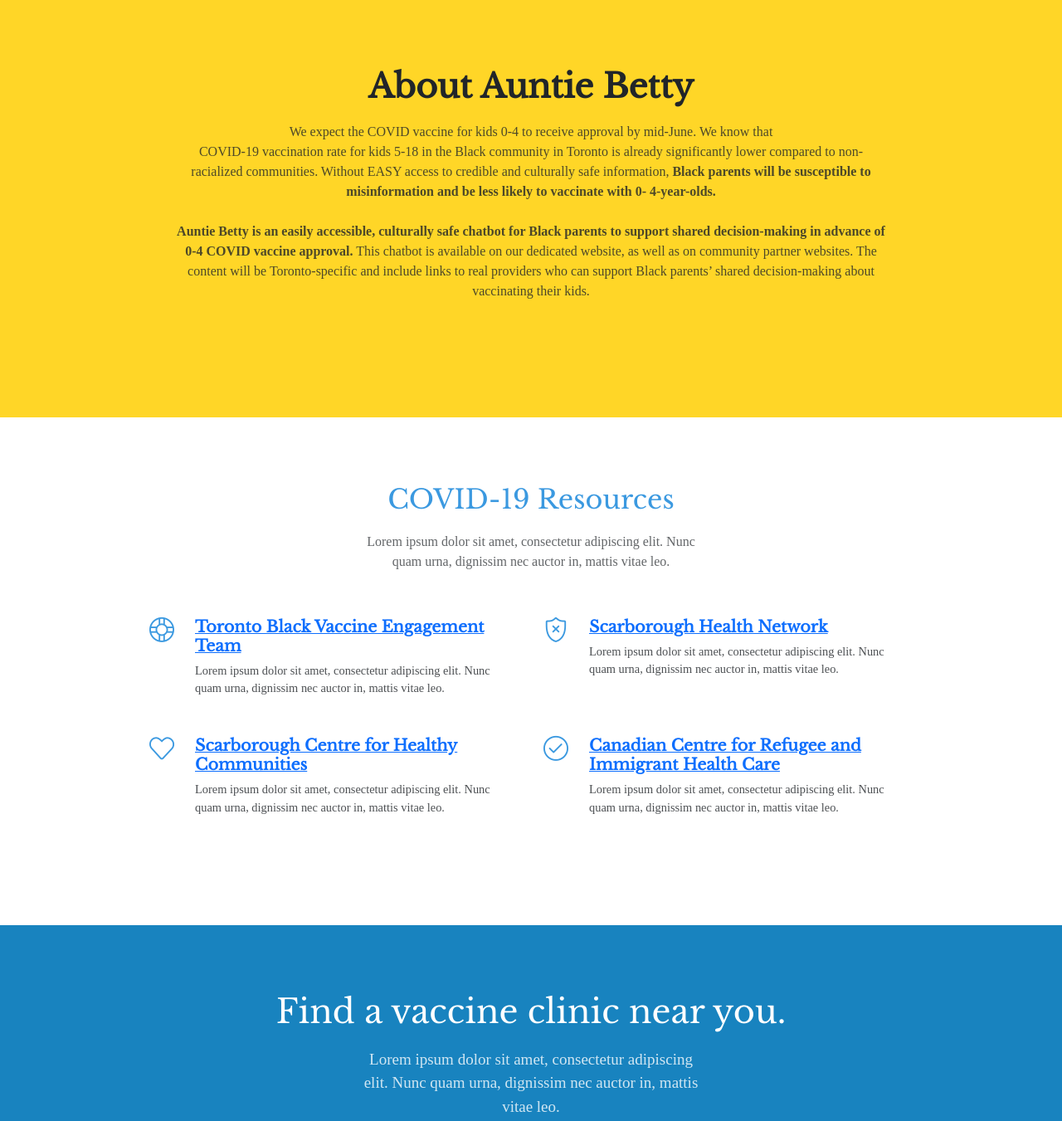
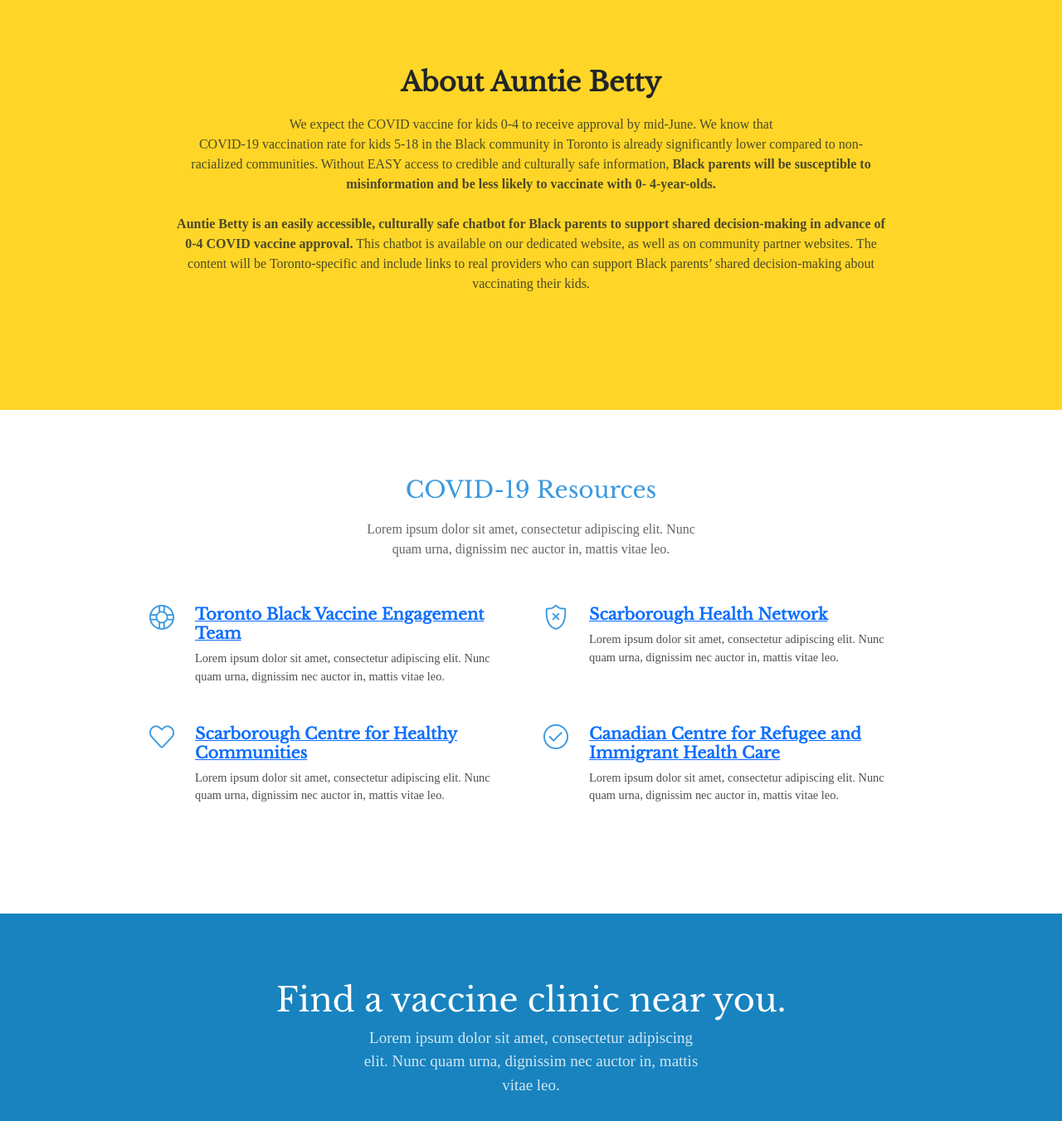
Before and after one commit to DiskTurbo/auntie-betty-website-preview, a plain HTML site: page index.html in a window 1280 px wide. Shown: the part 760-2111 px from the top of the page at 83% size. Drawn offline with nearby package versions, Linux system fonts and the light colour scheme; some packages are replaced by stand-ins of ours; a script that the page names is missing; a web font is replaced by a local one.

Commit message:
Website updates.

```diff
--- a/index.html
+++ b/index.html
@@ -34,7 +34,7 @@
         <section class="clean-block clean-hero" style="color: rgba(37,39,112,0);--bs-primary: #0d6efd;--bs-primary-rgb: 13,110,253;">
             <div class="col offset-xxl-0" style="background: #1883bf;height: 680px;">
                 <div class="text" style="margin: 145px;margin-top: 172px;">
-                    <h2 style="filter: sepia(0%);font-weight: bold;font-family: 'Libre Baskerville', serif;font-size: 50px;"><br>Wachana na gutter press!<br></h2>
+                    <h1 style="filter: sepia(0%);font-weight: bold;font-family: 'Libre Baskerville', serif;font-size: 50px;"><br>Wachana na gutter press!<br></h1>
                     <p style="font-family: 'Times New Roman';font-size: 19px;"><br>This chatbot is a version of the VIRA chatbot developed by John Hopkins adapted to be more accessible&nbsp;for black communities in Toronto.<br></p><a class="btn btn-outline-light btn-lg" role="button" href="about-us.html" style="border-radius: 38px;">Learn More</a>
                 </div>
             </div>
@@ -57,7 +57,7 @@
         <section class="clean-block clean-info dark" style="background: #ffd627;">
             <div class="container">
                 <div class="block-heading">
-                    <h1 class="text-dark" style="font-weight: bold;font-family: 'Libre Baskerville', serif;">About Auntie Betty</h1>
+                    <h2 class="text-dark" style="font-weight: bold;font-family: 'Libre Baskerville', serif;">About Auntie Betty</h2>
                     <p class="text-dark" style="max-width: 855px;font-family: 'Times New Roman';">We expect the COVID&nbsp;vaccine for kids 0-4 to receive approval by mid-June. We know that<br>COVID-19 vaccination rate for kids 5-18 in the Black community in Toronto is already significantly lower compared to non-racialized communities. Without EASY access to credible and culturally safe information, <strong>Black parents will be susceptible to misinformation and be less likely to vaccinate with 0- 4-year-olds.</strong><br><br><strong>Auntie Betty is an easily accessible, culturally safe chatbot for Black parents to support shared decision-making in advance of 0-4 COVID&nbsp;vaccine approval.</strong> This chatbot is available on our dedicated website,&nbsp;as well as on community partner websites. The content will be Toronto-specific and include links to real providers who can support Black parents’ shared decision-making about vaccinating their kids.<br></p>
                 </div>
                 <div class="row align-items-center">
@@ -70,7 +70,7 @@
         <section class="clean-block features">
             <div class="container">
                 <div class="block-heading">
-                    <h2 class="text-info" style="font-family: 'Libre Baskerville', serif;">COVID-19 Resources</h2>
+                    <h3 class="text-info" style="font-family: 'Libre Baskerville', serif;">COVID-19 Resources</h3>
                     <p style="font-family: 'Times New Roman';">Lorem ipsum dolor sit amet, consectetur adipiscing elit. Nunc quam urna, dignissim nec auctor in, mattis vitae leo.</p>
                 </div>
                 <div class="row justify-content-center">
@@ -96,7 +96,7 @@
         <section class="clean-block slider dark" style="background: #1883bf;border-color: rgb(57,60,173);color: rgba(57,60,173,0.75);text-align: center;">
             <div class="container">
                 <div class="block-heading">
-                    <h3 class="display-6" style="color: rgb(255,255,255);font-family: 'Libre Baskerville', serif;">Find a vaccine clinic near you.</h3>
+                    <h4 class="display-6" style="color: rgb(255,255,255);font-family: 'Libre Baskerville', serif;">Find a vaccine clinic near you.</h4>
                     <p style="color: rgb(255,255,255);font-family: 'Times New Roman';font-size: 19px;">Lorem ipsum dolor sit amet, consectetur adipiscing elit. Nunc quam urna, dignissim nec auctor in, mattis vitae leo.</p>
                 </div>
             </div><iframe allowfullscreen="" frameborder="0" loading="lazy" src="https://www.google.com/maps/embed/v1/search?key=AIzaSyD2RJi1zGLe6bCEyAMA21VJejrHzPzH_cw&amp;q=COVID+Vaccine&amp;zoom=13" width="100%" height="400"></iframe>
@@ -104,7 +104,7 @@
         <section class="clean-block slider dark">
             <div class="container">
                 <div class="block-heading">
-                    <h4 class="text-info" style="font-family: 'Libre Baskerville', serif;font-size: 30px;">Partners</h4>
+                    <h5 class="text-info" style="font-family: 'Libre Baskerville', serif;font-size: 30px;">Partners</h5>
                     <p>Lorem ipsum dolor sit amet, consectetur adipiscing elit. Nunc quam urna, dignissim nec auctor in, mattis vitae leo.</p>
                 </div>
             </div>
```
Also changed, not shown: 1 other file.
